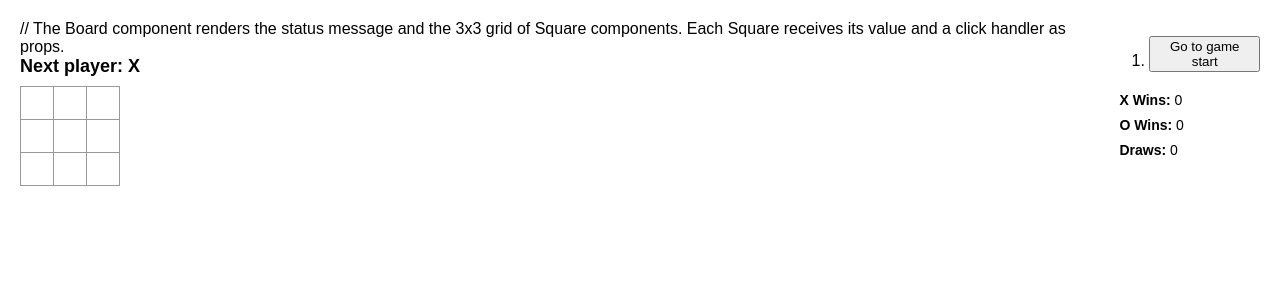
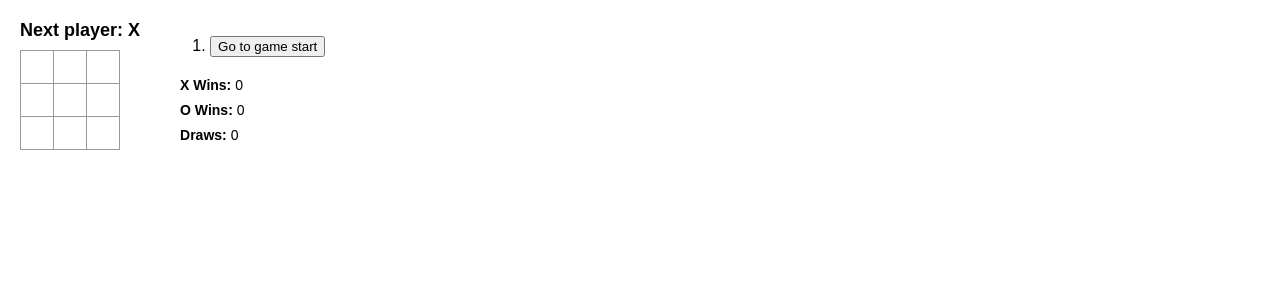
Before and after one commit to SiegfriedV4/tic-tac-toe, a React (Vite) app: page / in a window 1280 px wide. Shown: the top 300 px of the page. Built offline with nearby package versions, Linux system fonts and the light colour scheme.

Commit message:
Updated Board component to move comment within curly brackets

```diff
--- a/src/components/Board.tsx
+++ b/src/components/Board.tsx
@@ -47,7 +47,8 @@ function Board({ xIsNext, squares, onPlay, onGameOver, gameOverRecorded }: Board
 
   return (
     <>
-    // The Board component renders the status message and the 3x3 grid of Square components. Each Square receives its value and a click handler as props.
+    {/*The Board component renders the status message and the 3x3 grid of Square components.
+    Each Square receives its value and a click handler as props.*/}
       <div className="status">{status}</div>
       <div className="board-row">
         <Square value={squares[0]} onSquareClick={() => handleClick(0)} />
```
